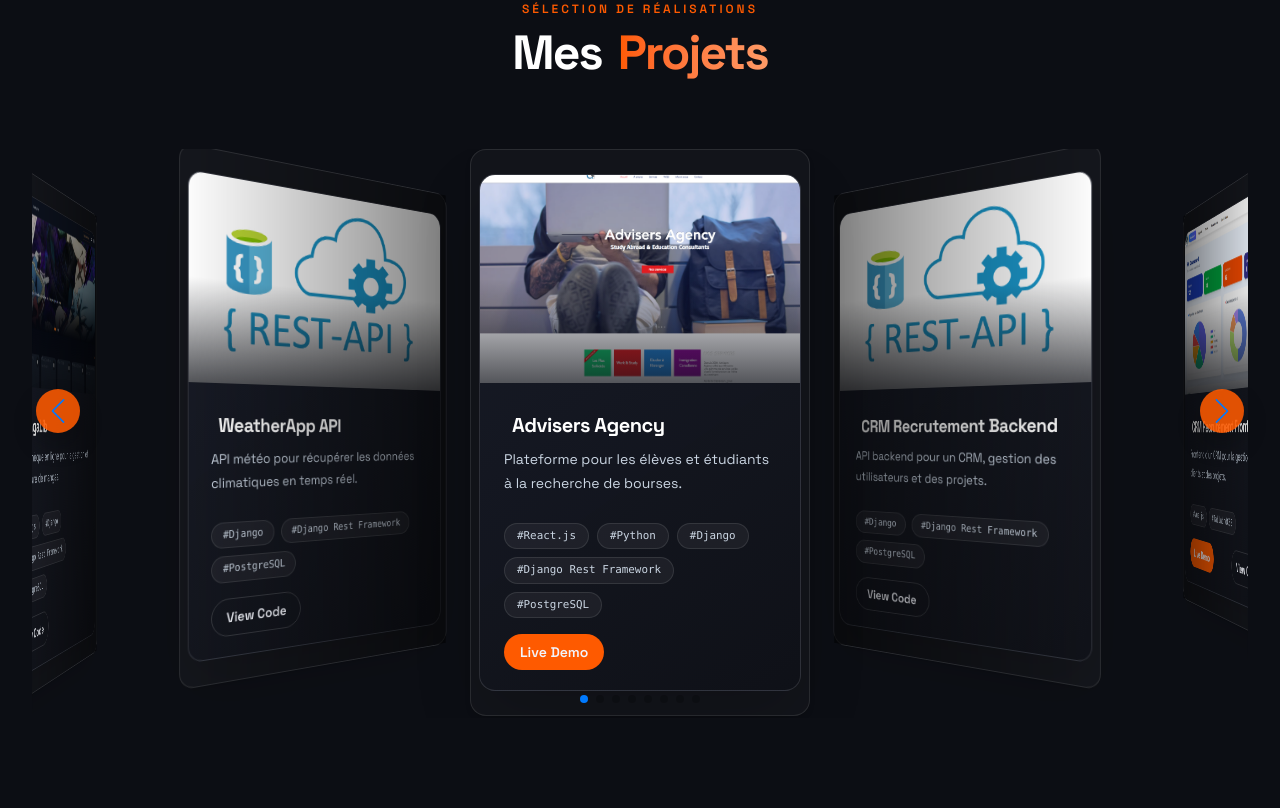
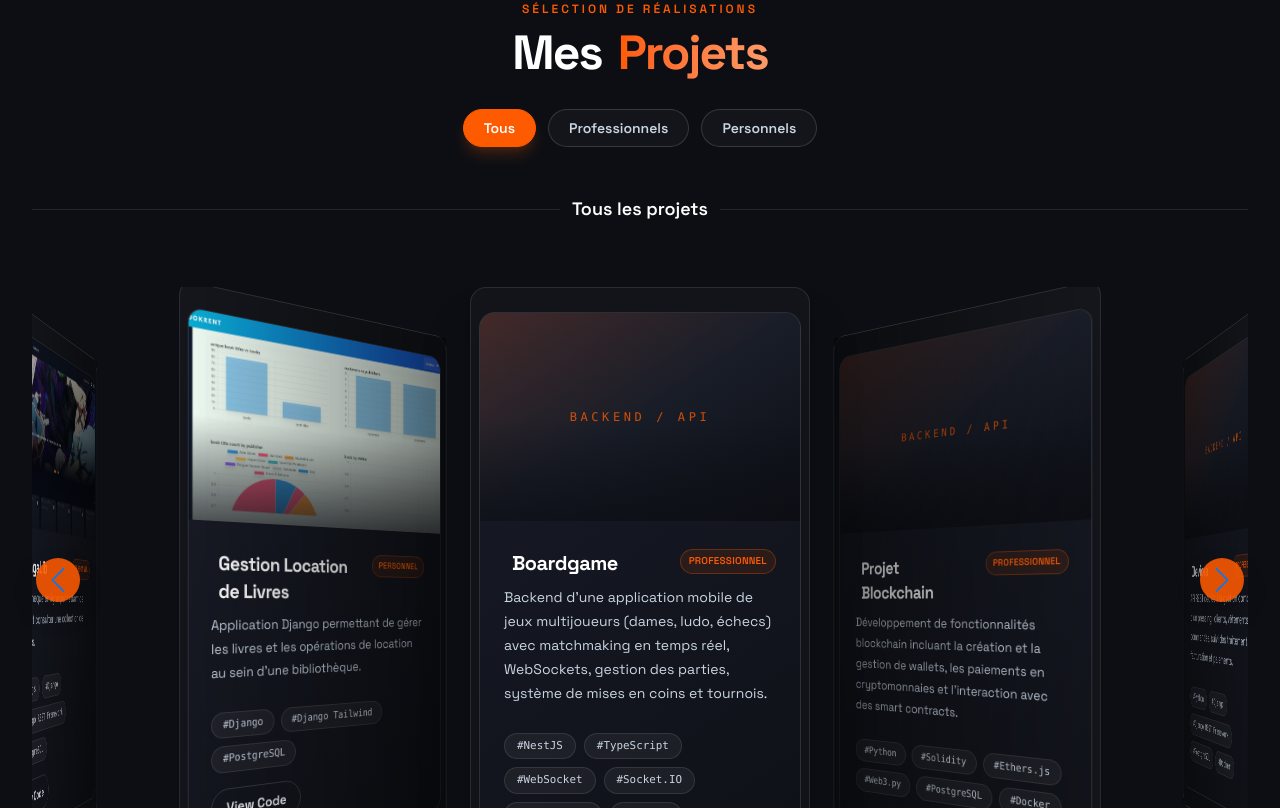
Before and after one commit to adri-2/my-portfolio, a React app: page / in a window 1280 px wide. Shown: the part 5652-6460 px from the top of the page. Built offline with nearby package versions, Linux system fonts and the light colour scheme; the HTML template or start-up script is replaced by a standard one.

Commit message:
fix:projet perso & pro

```diff
--- a/src/components/ContactSection.jsx
+++ b/src/components/ContactSection.jsx
@@ -50,7 +50,7 @@ function ContactSection() {
 
         <h2 className="section-heading mb-10 text-center text-4xl font-bold text-white md:text-5xl">
           Contactez{" "}
-          <span className="text-transparent bg-clip-text bg-gradient-to-r from-primary to-secondary">
+          <span className="text-transparent bg-clip-text bg-linear-to-r from-primary to-secondary">
             Moi
           </span>
         </h2>
--- a/src/components/ProjectCard.jsx
+++ b/src/components/ProjectCard.jsx
@@ -7,6 +7,7 @@ function ProjectCard({
   tags = ["DJANGO", "TAILWIND CSS", "VUE.JS"],
   liveLink = null,
   codeLink = null,
+  type = "personal",
 }) {
   const [imageLoaded, setImageLoaded] = useState(false);
 
@@ -14,8 +15,10 @@ function ProjectCard({
     <article className="surface-card group relative max-w-sm overflow-hidden rounded-2xl transition duration-500 hover:-translate-y-2 hover:border-primary/60 hover:shadow-[0_1rem_3rem_rgba(254,90,0,0.12)]">
       {/* image section */}
       <figure>
+        {image ? (
+          <>
             {!imageLoaded && (
-          <div className="w-full h-48 bg-gray-800 animate-pulse rounded"></div>
+              <div className="h-48 w-full animate-pulse rounded bg-gray-800" />
             )}
             <img
               src={image}
@@ -26,12 +29,23 @@ function ProjectCard({
               loading="lazy"
               onLoad={() => setImageLoaded(true)}
             />
+          </>
+        ) : (
+          <div className="flex h-52 items-center justify-center bg-gradient-to-br from-primary/20 via-[#191d28] to-[#0c0e14]">
+            <span className="font-mono text-xs uppercase tracking-[0.3em] text-primary/80">
+              {type === "professional" ? "Backend / API" : "Full-stack"}
+            </span>
+          </div>
+        )}
       </figure>
       {/* content section */}
       <div className="pointer-events-none absolute inset-x-0 top-0 h-52 bg-gradient-to-t from-[#0c0e14] via-transparent to-transparent opacity-70" />
       <section className="relative px-6 pb-3 pt-5">
-        <header>
+        <header className="flex items-start justify-between gap-3">
           <h3 className="m-2 text-xl font-bold tracking-tight text-white">{title}</h3>
+          <span className="mt-2 shrink-0 rounded-full border border-primary/30 bg-primary/10 px-2 py-1 text-[0.62rem] font-semibold uppercase tracking-wide text-primary">
+            {type === "professional" ? "Professionnel" : "Personnel"}
+          </span>
         </header>
         <p className="text-sm leading-6 text-slate-300">{description}</p>
       </section>
--- a/src/components/ProjectSection.jsx
+++ b/src/components/ProjectSection.jsx
@@ -1,4 +1,4 @@
-import { memo, useMemo } from "react";
+import { memo, useMemo, useState } from "react";
 import { Swiper, SwiperSlide } from "swiper/react";
 import "swiper/css";
 import "swiper/css/effect-coverflow";
@@ -7,10 +7,8 @@ import "swiper/css/pagination";
 import { EffectCoverflow, Navigation, Pagination } from "swiper/modules";
 import ProjectCard from "./ProjectCard.jsx";
 
-import image2 from "@/assets/projets/api.png";
 import imageAdvisersAgency from "@/assets/projets/AdvisersAgency.png";
 import CRM_Recrutement_Frontend from "@/assets/projets/CRMRecrutementFrontend.png";
-import Portfolio from "@/assets/projets/Portfolio.png";
 import Simu_API from "@/assets/projets/SimuAPI.png";
 import MangaLib from "@/assets/projets/MangaLib.png";
 import bookapp from "@/assets/projets/bookapp.png";
@@ -19,89 +17,235 @@ import bookapp from "@/assets/projets/bookapp.png";
 const SWIPER_MODULES = [EffectCoverflow, Navigation, Pagination];
 
 const PROJECTS = [
+  // =====================================================
+  // PROJETS PROFESSIONNELS
+  // =====================================================
+
+  {
+    title: "Boardgame",
+    description:
+      "Backend d'une application mobile de jeux multijoueurs (dames, ludo, échecs) avec matchmaking en temps réel, WebSockets, gestion des parties, système de mises en coins et tournois.",
+    tags: [
+      "NestJS",
+      "TypeScript",
+      "WebSocket",
+      "Socket.IO",
+      "PostgreSQL",
+      "Docker",
+    ],
+    type: "professional",
+  },
+
+  {
+    title: "Projet Blockchain",
+    description:
+      "Développement de fonctionnalités blockchain incluant la création et la gestion de wallets, les paiements en cryptomonnaies et l'interaction avec des smart contracts.",
+    tags: [
+      "Python",
+      "Solidity",
+      "Ethers.js",
+      "Web3.py",
+      "PostgreSQL",
+      "Docker",
+    ],
+    type: "professional",
+  },
+
+  {
+    title: "Deviora",
+    description:
+      "API REST dédiée à la gestion complète d'un pressing : clients, vêtements, commandes, suivi des traitements, facturation et paiements.",
+    tags: [
+      "Python",
+      "Django",
+      "Django REST Framework",
+      "PostgreSQL",
+      "Docker",
+    ],
+    type: "professional",
+  },
+
+  {
+    title: "INNO TIME",
+    description:
+      "Plateforme de gestion du pointage et de la paie des employés avec gestion des heures travaillées, heures supplémentaires, retards et génération de rapports.",
+    tags: [
+      "Python",
+      "Django",
+      "PostgreSQL",
+    ],
+    type: "professional",
+  },
+
+  {
+    title: "Modules Odoo — Gestion métier",
+    description:
+      "Création et documentation de modules Odoo pour la gestion des pharmacies et d'un laboratoire d'analyses médicales.",
+    tags: [
+      "Python",
+      "Odoo",
+      "PostgreSQL",
+      "JavaScript",
+    ],
+    type: "professional",
+  },
+
+  {
+    title: "Student's Mag",
+    description:
+      "Migration d'un site Wix vers React.js et développement d'une API destinée à accompagner les étudiants dans leurs démarches de recherche de bourses pour étudier à l'étranger.",
+    tags: [
+      "React",
+      "Node.js",
+      "Python",
+      "PostgreSQL",
+    ],
+    type: "professional",
+  },
+
+  // =====================================================
+  // PROJETS PERSONNELS
+  // =====================================================
+
+  {
+    title: "Architecture Microservices",
+    description:
+      "Plateforme basée sur une architecture microservices avec plusieurs services backend, communication asynchrone et interface frontend permettant de centraliser les fonctionnalités.",
+    tags: [
+      "Django",
+      "FastAPI",
+      "RabbitMQ",
+      "Docker",
+      "Traefik",
+      "React",
+      "PostgreSQL",
+      "Redis",
+    ],
+    type: "personal",
+  },
+
+  {
+    title: "TrackDo",
+    description:
+      "Application mobile de gestion des dépenses permettant d'enregistrer, suivre et organiser ses dépenses depuis son téléphone.",
+    tags: [
+      "React Native",
+      "Expo",
+    ],
+    type: "personal",
+  },
+
+  {
+    title: "Order Management",
+    description:
+      "Application de gestion des commandes permettant de gérer les commandes, leurs articles, leurs statuts et les différentes opérations métier associées.",
+    tags: [
+      "React",
+      "Django",
+      "Django REST Framework",
+      "PostgreSQL",
+    ],
+    type: "personal",
+  },
+
+  {
+    title: "Gestion de bibliothèque",
+    description:
+      "Application web de gestion d'une bibliothèque permettant de gérer les livres, les utilisateurs et les opérations de location.",
+    tags: [
+      "Django",
+      "Django REST Framework",
+      "Django Tailwind",
+      "PostgreSQL",
+    ],
+    type: "personal",
+  },
+
   {
     title: "Advisers Agency",
     description:
-      "Plateforme pour les élèves et étudiants à la recherche de bourses.",
+      "Plateforme destinée aux élèves et étudiants à la recherche de bourses d'études.",
     image: imageAdvisersAgency,
     tags: [
-      "React.js",
+      "React",
       "Python",
       "Django",
-      "Django Rest Framework",
+      "Django REST Framework",
       "PostgreSQL",
     ],
     liveLink: "https://advisers-agency-view.vercel.app/home",
+    type: "personal",
   },
+
   {
-    title: "CRM Recrutement Backend",
+    title: "CRM Recrutement",
     description:
-      "API backend pour un CRM, gestion des utilisateurs et des projets.",
-    image: image2,
-    tags: ["Django", "Django Rest Framework", "PostgreSQL"],
-    liveLink: "",
-    codeLink: "https://github.com/adri-2/crm-projet-backemd.git",
-  },
-  {
-    title: "CRM Recrutement Frontend",
-    description:
-      "Frontend d'un CRM pour la gestion des clients et des projets.",
+      "Application CRM permettant de gérer les utilisateurs, les clients et les projets avec une séparation entre le frontend et le backend.",
     image: CRM_Recrutement_Frontend,
-    tags: ["Vue.js", "TailwindCSS"],
+    tags: [
+      "Vue.js",
+      "Django",
+      "Django REST Framework",
+      "Tailwind CSS",
+      "PostgreSQL",
+    ],
     liveLink: "https://crm-project.adrien-dev.me/",
     codeLink: "https://github.com/adri-2/crm-project.git",
+    type: "personal",
   },
+
   {
-    title: "Portfolio",
-    description: "Mon portfolio personnel développé avec Vue.js et TailwindCSS.",
-    image: Portfolio,
-    tags: ["Vue.js", "TailwindCSS"],
-    liveLink: "https://adrien-dev.me/",
-    codeLink: "https://github.com/adri-2/my-portfolio.git",
+    title: "SIMU API",
+    description:
+      "API backend développée avec Django REST Framework pour gérer différents scénarios et processus métiers.",
+    image: Simu_API,
+    tags: [
+      "Django",
+      "Django REST Framework",
+      "PostgreSQL",
+    ],
+    codeLink: "https://github.com/adri-2/simu-api.git",
+    type: "personal",
   },
+
   {
-    title: "Simu API",
-    description: "API de simulation pour différents scénarios métiers.",
-    image: Simu_API,
-    tags: ["Django", "Django Rest Framework", "PostgreSQL"],
-    liveLink: "",
-    codeLink: "https://github.com/adri-2/simu-api.git",
+    title: "MangaLib",
+    description:
+      "Bibliothèque en ligne permettant de gérer et consulter une collection de mangas.",
+    image: MangaLib,
+    tags: [
+      "Vue.js",
+      "Django",
+      "Django REST Framework",
+      "PostgreSQL",
+    ],
+    codeLink: "https://github.com/adri-2/mangalib.git",
+    type: "personal",
   },
+
   {
     title: "Gestion Location de Livres",
-    description: "Projet Django pour la gestion de location des livres.",
+    description:
+      "Application Django permettant de gérer les livres et les opérations de location au sein d'une bibliothèque.",
     image: bookapp,
-    tags: ["Django", "Django Rest Framework", "PostgreSQL"],
-    liveLink: "",
+    tags: [
+      "Django",
+      "Django Tailwind",
+      "PostgreSQL",
+    ],
     codeLink: "https://github.com/adri-2/gestion-location-livres.git",
-  },
-  {
-    title: "MangaLib",
-    description: "Bibliothèque en ligne pour la gestion et la lecture de mangas.",
-    image: MangaLib,
-    tags: ["Vue.js", "Django", "Django Rest Framework", "PostgreSQL"],
-    liveLink: "",
-    codeLink: "https://github.com/adri-2/mangalib.git",
-  },
-  {
-    title: "WeatherApp API",
-    description: "API météo pour récupérer les données climatiques en temps réel.",
-    image: image2,
-    tags: ["Django", "Django Rest Framework", "PostgreSQL"],
-    liveLink: "",
-    codeLink: "https://github.com/adri-2/weatherapp-api.git",
+    type: "personal",
   },
 ];
-
-function ProjectSection() {
+function ProjectCarousel({ projects, type }) {
   // Objet de config recréé une seule fois (pas à chaque render du parent).
-  const navigationOptions = useMemo(
-    () => ({
-      nextEl: ".swiper-button-next",
-      prevEl: ".swiper-button-prev",
-    }),
-    []
-  );
+  const navigationOptions = useMemo(() => {
+    const selector = `.swiper-projects-${type}`;
+    return {
+      nextEl: `${selector} .swiper-button-next`,
+      prevEl: `${selector} .swiper-button-prev`,
+    };
+  }, [type]);
   const coverflowEffect = useMemo(
     () => ({
       rotate: 50,
@@ -114,19 +258,7 @@ function ProjectSection() {
   );
 
   return (
-    <section
-      id="projects"
-      className="section-shell relative py-20 md:py-28"
-    >
-      <p className="mb-3 text-center text-xs font-semibold uppercase tracking-[0.25em] text-primary">Sélection de réalisations</p>
-      <h2 className="section-heading mb-12 text-center text-4xl font-bold text-white md:text-5xl">
-        <span className="inline-block mb-2 mr-4">Mes</span>
-        <span className="text-transparent bg-clip-text bg-gradient-to-r from-primary to-secondary">
-          Projets
-        </span>
-      </h2>
-
-      <div className="relative">
+      <div className={`relative swiper-projects-${type}`}>
         <button
           className="swiper-button-prev absolute top-1/2 left-[-1rem] md:left-[-2rem] transform -translate-y-1/2 z-10 bg-primary bg-opacity-75 hover:bg-yellow-600 text-white p-3 md:p-4 shadow-lg rounded-full transition-all duration-300"
           aria-label="Previous Project"
@@ -151,9 +283,9 @@ function ProjectSection() {
           modules={SWIPER_MODULES}
           className="max-w-full mt-8 md:mt-16 swiper-projects"
         >
-          {PROJECTS.map((project, index) => (
+          {projects.map((project) => (
             <SwiperSlide
-              key={index}
+              key={project.title}
               className="max-w-[280px] rounded-2xl border border-white/10 bg-white/[0.03] px-2 py-6 shadow-md transition-all duration-300 hover:border-primary/50 md:max-w-[340px]"
             >
               <ProjectCard
@@ -163,10 +295,85 @@ function ProjectSection() {
                 tags={project.tags}
                 liveLink={project.liveLink}
                 codeLink={project.codeLink}
+                type={project.type}
               />
             </SwiperSlide>
           ))}
         </Swiper>
+      </div>
+  );
+}
+
+function ProjectSection() {
+  const [filter, setFilter] = useState("all");
+  const professionalProjects = PROJECTS.filter(
+    (project) => project.type === "professional"
+  );
+  const personalProjects = PROJECTS.filter(
+    (project) => project.type === "personal"
+  );
+
+  const visibleGroups =
+    filter === "all"
+      ? [["all", PROJECTS]]
+      : [[filter, filter === "professional" ? professionalProjects : personalProjects]];
+
+  return (
+    <section
+      id="projects"
+      className="section-shell relative py-20 md:py-28"
+      data-aos="fade-up"
+    >
+      <p className="mb-3 text-center text-xs font-semibold uppercase tracking-[0.25em] text-primary">
+        Sélection de réalisations
+      </p>
+      <h2 className="section-heading mb-8 text-center text-4xl font-bold text-white md:text-5xl">
+        <span className="mr-4 inline-block">Mes</span>
+        <span className="bg-linear-to-r from-primary to-secondary bg-clip-text text-transparent">
+          Projets
+        </span>
+      </h2>
+
+      <div className="mb-12 flex flex-wrap justify-center gap-3" role="tablist" aria-label="Filtrer les projets">
+        {[
+          ["all", "Tous"],
+          ["professional", "Professionnels"],
+          ["personal", "Personnels"],
+        ].map(([value, label]) => (
+          <button
+            key={value}
+            type="button"
+            role="tab"
+            aria-selected={filter === value}
+            onClick={() => setFilter(value)}
+            className={`rounded-full border px-5 py-2 text-sm font-semibold transition-all duration-300 ${
+              filter === value
+                ? "border-primary bg-primary text-white shadow-lg shadow-primary/20"
+                : "border-white/15 bg-white/[0.03] text-slate-300 hover:border-primary/60 hover:text-white"
+            }`}
+          >
+            {label}
+          </button>
+        ))}
+      </div>
+
+      <div className="space-y-16">
+        {visibleGroups.map(([type, projects]) => (
+          <div key={type} data-aos="fade-up">
+            <div className="mb-5 flex items-center gap-3">
+              <span className="h-px flex-1 bg-white/10" />
+              <h3 className="text-center text-lg font-semibold text-white">
+                {type === "all"
+                  ? "Tous les projets"
+                  : type === "professional"
+                    ? "Projets professionnels"
+                    : "Projets personnels"}
+              </h3>
+              <span className="h-px flex-1 bg-white/10" />
+            </div>
+            <ProjectCarousel projects={projects} type={type} />
+          </div>
+        ))}
       </div>
     </section>
   );
```
Lines whose indentation alone changed are shown as unchanged.
